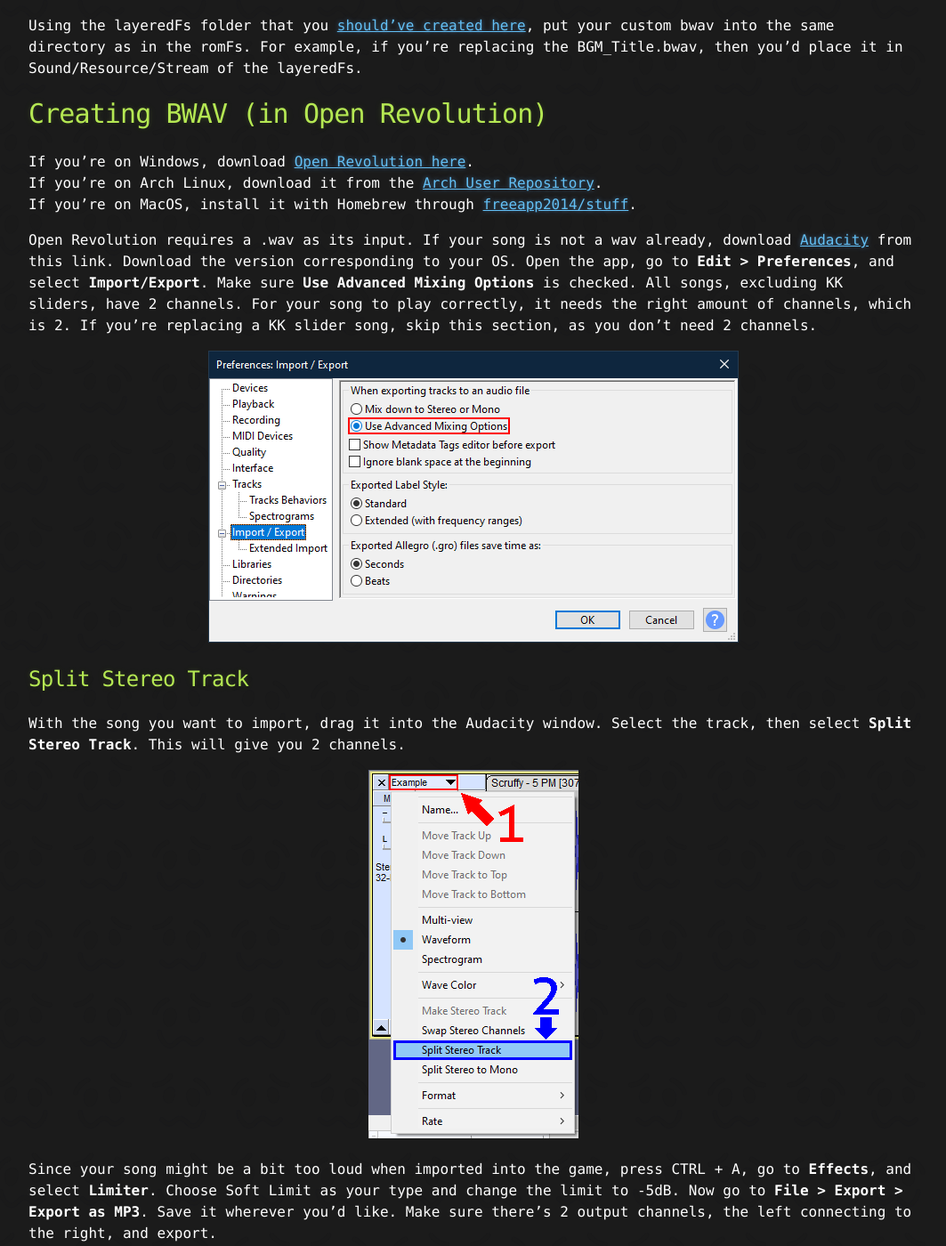
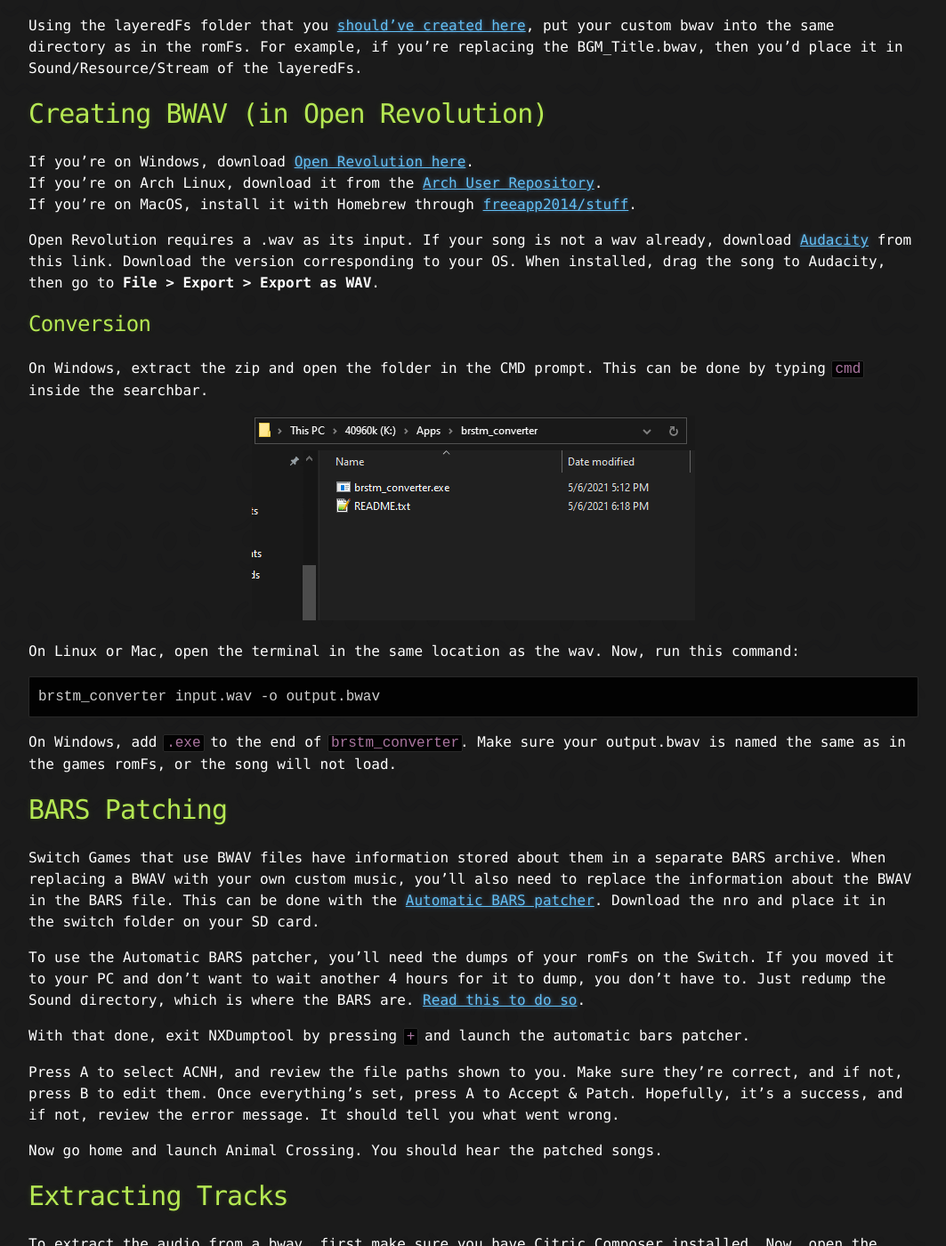
Before and after one commit to inconsistent-dg/AC-Modding, a Jekyll site: the page built from ACNH/mods/music_mods.md, in a window 1280 px wide and 1400 px high, scrolled down 2640 px. Shown: the whole window at 89% size, without its empty margins (108-1171 px from the left). Built offline with Jekyll 4.4.1, drawn with Linux system fonts in a browser that asks for light colours; our own code applies the rules of GitHub Pages for plain Markdown files; some of the changed text lies outside the part shown.

Commit message:
i cant stop singing this bloody tune tune tune

````diff
--- a/ACNH/mods/music_mods.md
+++ b/ACNH/mods/music_mods.md
@@ -13,7 +13,7 @@ Music in this game is stored in **BWAV** (Binary Wave) files. All music can be f
   - [Conversion](#conversion)
   - [Loop Points](#loop-points)
 - [Creating BWAV (in Open Revolution)](#creating-bwav-in-open-revolution)
-  - [Split Stereo Track](#split-stereo-track-1)
+  - [Conversion](#conversion-1)
 - [BARS Patching](#bars-patching)
 - [Extracting Tracks](#extracting-tracks)
     - [K.K. Music List](#kk-music-list)
@@ -55,20 +55,9 @@ Using the layeredFs folder that you [should’ve created here](../mods#loading-m
 # Creating BWAV (in Open Revolution)
 If you're on Windows, download [Open Revolution here](https://github.com/ic-scm/openrevolution/releases). <br> If you're on Arch Linux, download it from the [Arch User Repository](https://aur.archlinux.org/packages/openrevolution-git/). <br> If you're on MacOS, install it with Homebrew through [freeapp2014/stuff](https://github.com/FreeApp2014/homebrew-stuff).
 
-Open Revolution requires a .wav as its input. If your song is not a wav already, download [Audacity](https://www.fosshub.com/Audacity.html) from this link. Download the version corresponding to your OS. Open the app, go to **Edit > Preferences**, and select **Import/Export**. Make sure **Use Advanced Mixing Options** is checked. All songs, excluding KK sliders, have 2 channels. For your song to play correctly, it needs the right amount of channels, which is 2. If you’re replacing a KK slider song, skip this section, as you don’t need 2 channels.
+Open Revolution requires a .wav as its input. If your song is not a wav already, download [Audacity](https://www.fosshub.com/Audacity.html) from this link. Download the version corresponding to your OS. When installed, drag the song to Audacity, then go to **File > Export > Export as WAV**.
 
-<p align="center">
-<img src="./../../assets/images/apps/audacity-prefs.png">
-</p>
-
-## Split Stereo Track
-With the song you want to import, drag it into the Audacity window. Select the track, then select **Split Stereo Track**. This will give you 2 channels.
-
-<p align="center">
-<img src="./../../assets/images/apps/audacity-split.png">
-</p>
-
-Since your song might be a bit too loud when imported into the game, press CTRL + A, go to **Effects**, and select **Limiter**. Choose Soft Limit as your type and change the limit to -5dB. Now go to **File > Export > Export as MP3**. Save it wherever you’d like. Make sure there’s 2 output channels, the left connecting to the right, and export.
+## Conversion
 
 On Windows, extract the zip and open the folder in the CMD prompt. This can be done by typing `cmd` inside the searchbar.
 
@@ -80,6 +69,8 @@ On Linux or Mac, open the terminal in the same location as the wav. Now, run thi
 ```
 brstm_converter input.wav -o output.bwav
 ```
+On Windows, add `.exe` to the end of `brstm_converter`.
+Make sure your output.bwav is named the same as in the games romFs, or the song will not load.
 
 # BARS Patching
 Switch Games that use BWAV files have information stored about them in a separate BARS archive. When replacing a BWAV with your own custom music, you’ll also need to replace the information about the BWAV in the BARS file.
````
